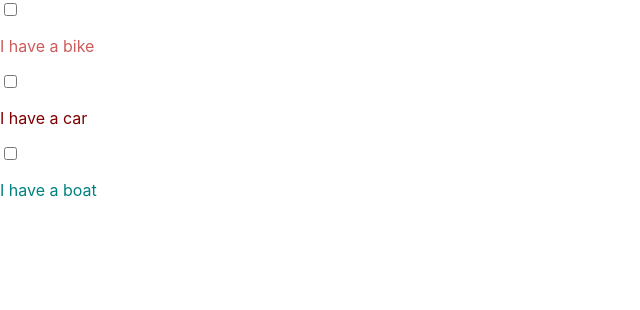
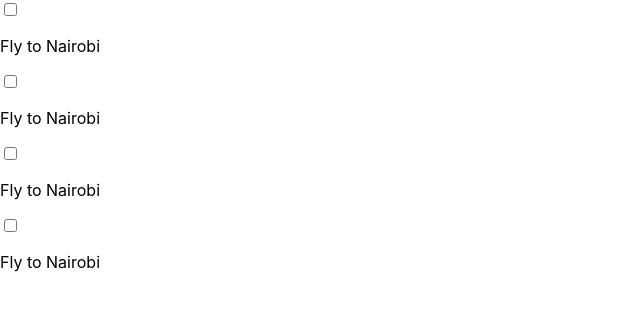
Before and after one commit to Viv-Iam/React-to-do-list, a React (Create React App) app: page / in a window 1280 px wide. Shown: the top 310 px of the page, without its empty margins (0-640 px from the left). Built offline with nearby package versions, Linux system fonts and the light colour scheme.

Commit message:
Remove checkboxes into own component and import => add ToDoItem

```diff
--- a/src/App.js
+++ b/src/App.js
@@ -1,15 +1,36 @@
 import React from 'react';
 import logo from './logo.svg';
 import './App.css';
+import ToDoList from './components/ToDoItem'
 
-function App() {
-  return (
-    <div>
-    <input type="checkbox"/> <p className='p1'>I have a bike</p>
-    <input type="checkbox"/> <p className='p2'>I have a car</p>
-    <input type="checkbox"/> <p className='p3'>I have a boat</p>
-    </div>
-  )
-}
+// const styles = {
+// 	fontSize: 20,
+// 	backgroundColor: "black",
+// 	}
+// const date = new Date( )
+// const hours = date.getHours( )
+// let time
+
+// if(hours < 12) {
+// 	time = "morning"
+// 	styles.color = "green"
+// } else if(hours > 12 && hours < 17) {
+// 	time = "afternoon"
+// 	styles.color = "yellow"
+// } else {
+// 	time = "night"
+// 	styles.color = "teal"
+// }
+
+const App = ( ) => (
+	<div className="todo-list">
+    	{/* <h1 style={styles}> Good {time}, date is {`${date}`} </h1>
+	  	<h1 style={{color:"yellow"}}> I am enjoying react </h1> */}
+		< ToDoList />
+		< ToDoList />
+		< ToDoList />
+		< ToDoList />
+  </div>
+)
 
 export default App;
```
